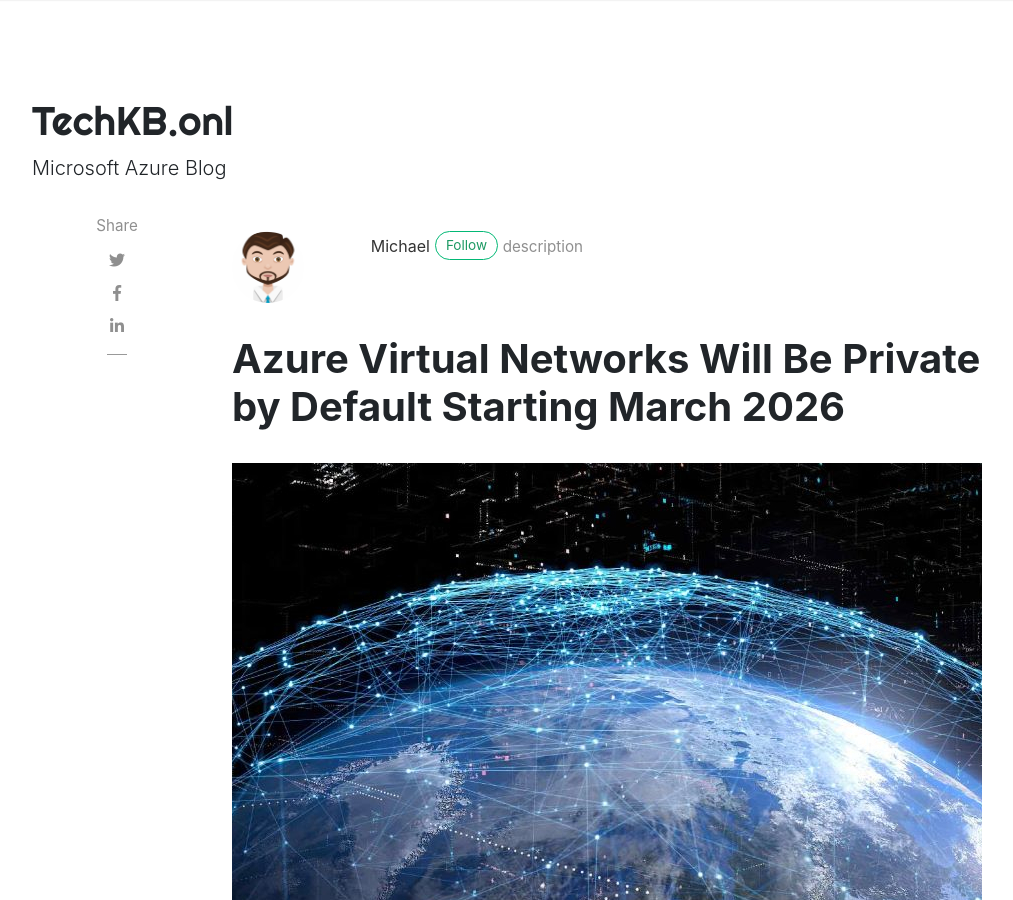
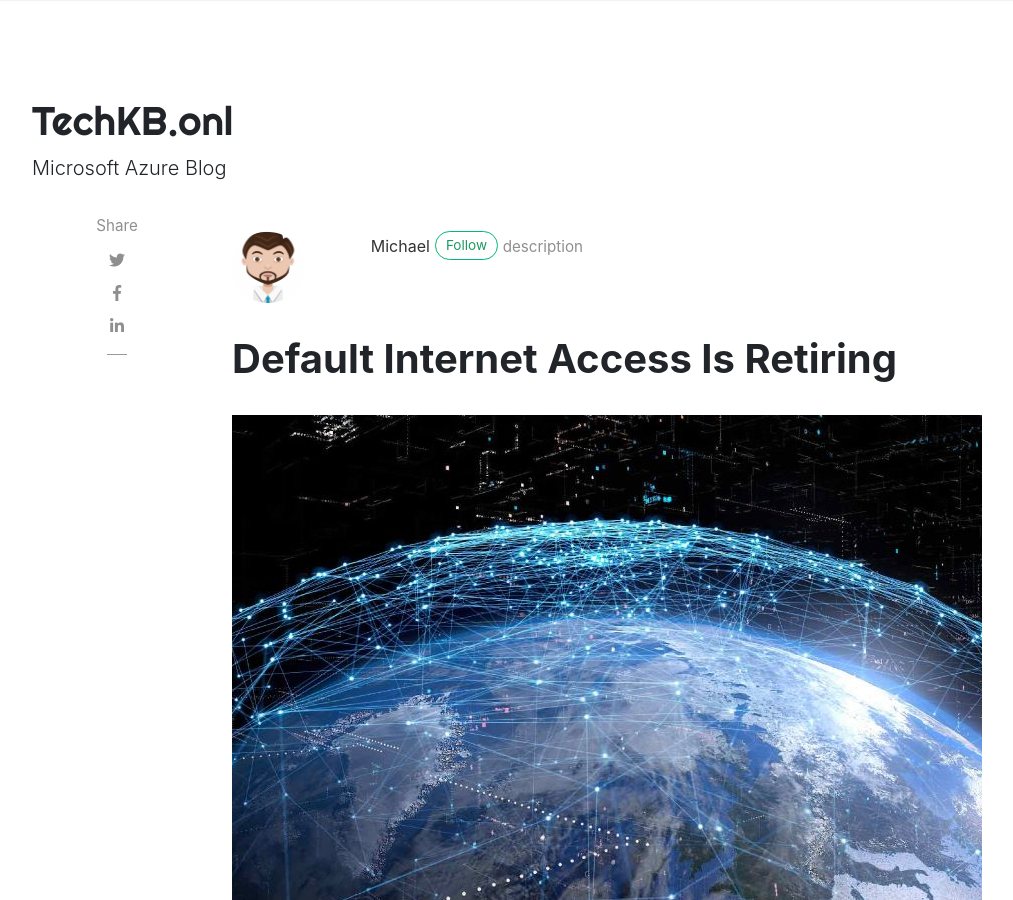
Before and after one commit to mcoutanche/github.io, a Jekyll site: the page built from _posts/2025-09-09-default-internet-access-is-retiring.md, in a window 1280 px wide and 900 px high. Shown: the whole window, without its empty margins (53-1066 px from the left). Built offline with Jekyll 4.4.1, drawn with Linux system fonts in a browser that asks for light colours; nearby versions of some CDN libraries; comment, search, counter and statistics services are not loaded.

Commit message:
post update

```diff
--- a/_posts/2025-09-09-default-internet-access-is-retiring.md
+++ b/_posts/2025-09-09-default-internet-access-is-retiring.md
@@ -1,6 +1,6 @@
 ---
 layout: post
-title:  "Azure Virtual Networks Will Be Private by Default Starting March 2026"
+title:  "Default Internet Access Is Retiring"
 author: michael
 date: 2025-09-09
 categories: [ Microsoft, Azure ]
```
